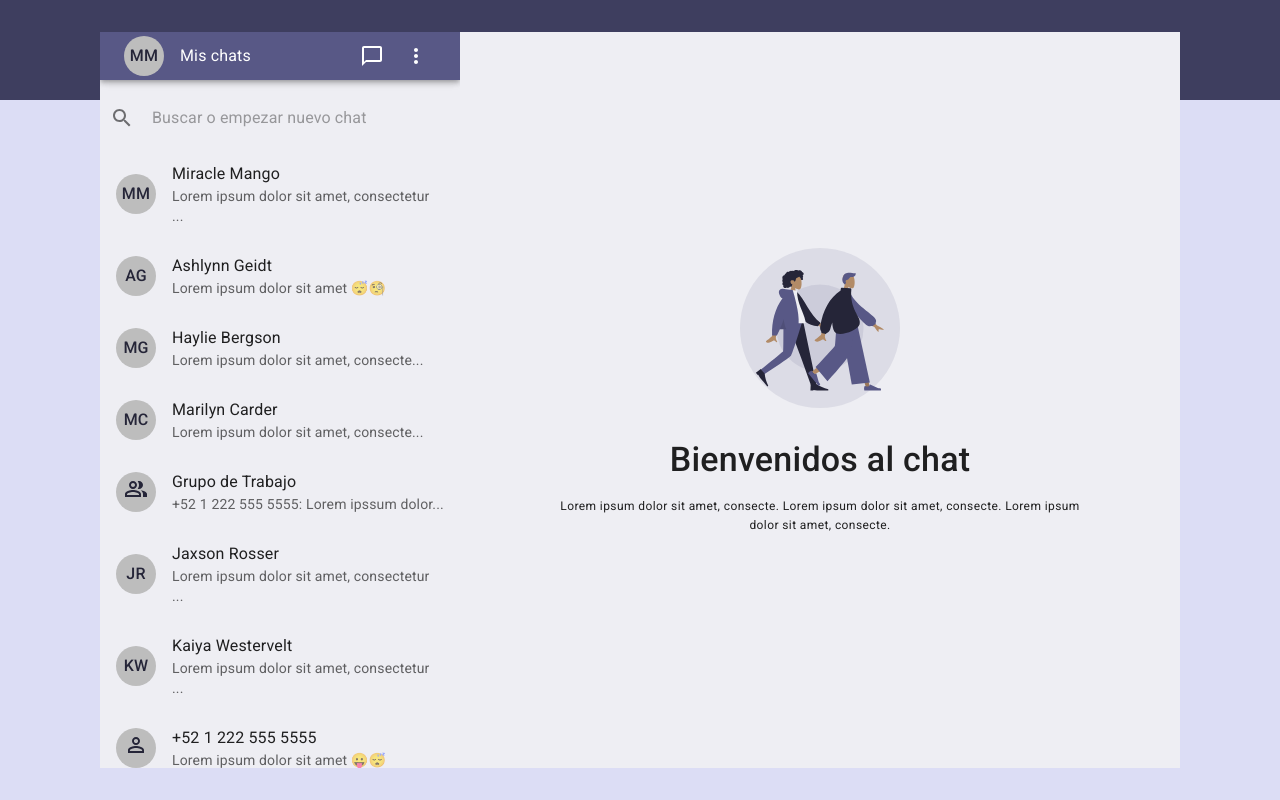
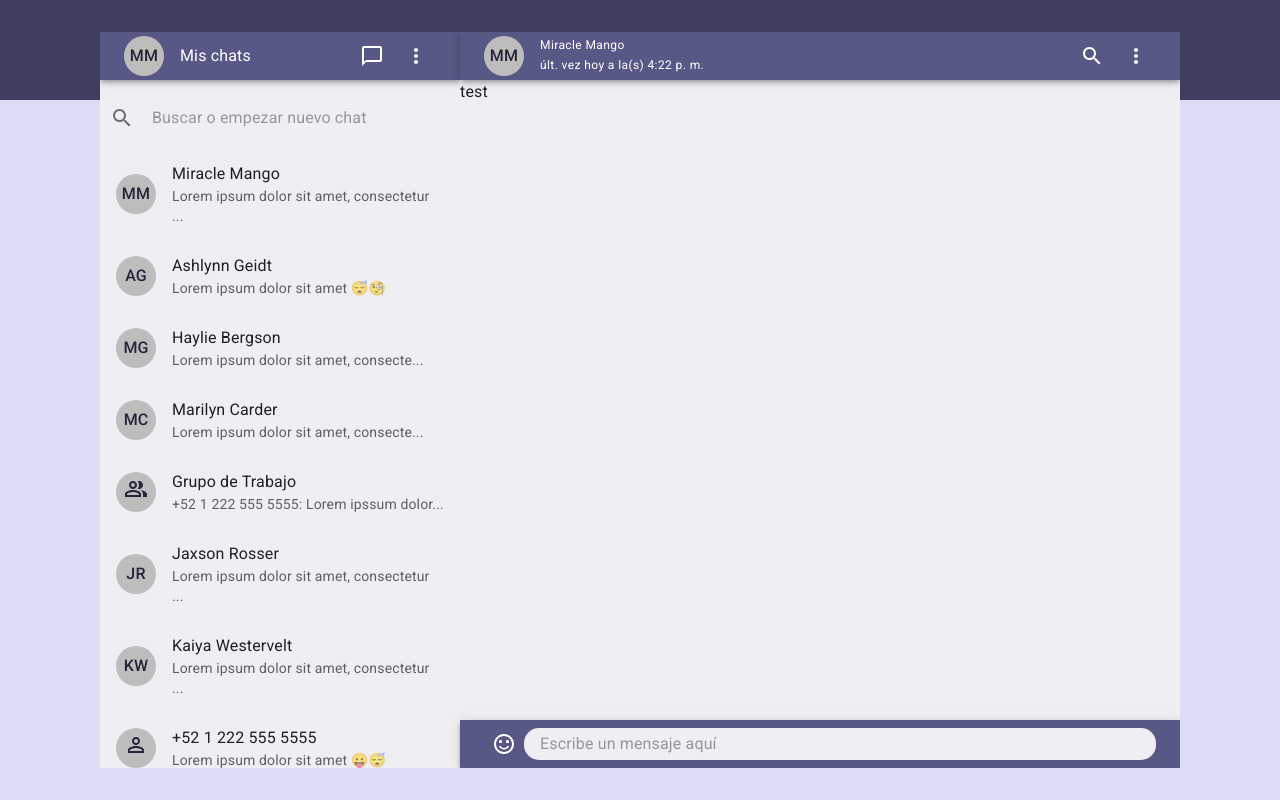
Before and after one commit to JoalbertMilano/samgreen-test, a Next.js app: page /chats in a window 1280 px wide. Built offline with nearby package versions, Linux system fonts and the light colour scheme.

Commit message:
Adding chat input

```diff
--- a/pages/chats/index.js
+++ b/pages/chats/index.js
@@ -1,26 +1,52 @@
 import { Layout } from '../../src/components/Layout'
 import { Nav } from '../../src/components/Nav'
-import { Typography, Box, Stack } from '@mui/material'
-import { ChatBubbleOutline } from '@mui/icons-material'
+import { Typography, Box, Stack, Toolbar, AppBar, IconButton } from '@mui/material'
+import { ChatBubbleOutline, Search, SentimentSatisfiedAlt } from '@mui/icons-material'
 import { SearchInput } from '../../src/components/SearchInput'
 import { ChatsList } from '../../src/components/ChatsList'
 import { WelcomeChat } from '../../src/components/WelcomeChat'
+import { ChatInput } from '../../src/components/ChatInput'
 
 export default function Chats() {
     return (
         <Layout>
             <Stack direction="row" sx={{ height: "100%"}}>
                 <Box flex={2} sx={{ overflowY: "auto" }}>
-                    <Nav icon={<ChatBubbleOutline />} avatar="MM" hideAvatar>
-                        <Typography variant="h7" color="inherit" component="div">
-                            Mis chats
-                        </Typography>
-                    </Nav>
+                    <Box sx={{ mb: 2 }}>
+                        <Nav icon={<ChatBubbleOutline />} avatar="MM" hideAvatar>
+                            <Typography variant="h7" color="inherit" component="div">
+                                Mis chats
+                            </Typography>
+                        </Nav>
+                    </Box>
                     <SearchInput placeholder="Buscar o empezar nuevo chat" ariaLabel="search chat" />
                     <ChatsList />
                 </Box>
                 <Box flex={4} sx={{ display: {xs: "none", md: "flex"} }}>
-                    <WelcomeChat />
+                    {/* <WelcomeChat /> */}
+
+                    <Stack flex={1} direction="column" sx={{ height: "100%" }}>
+                        <Nav icon={<Search />} avatar="MM" hideAvatar>
+                            <Typography variant="caption" color="inherit" component="div">
+                                Miracle Mango
+                            </Typography>
+                            <Typography variant="caption" color="inherit" component="div">
+                                últ. vez hoy a la(s) 4:22 p. m.
+                            </Typography>
+                        </Nav>
+                        <Box flex={1}>
+                            test
+                        </Box>
+                        <AppBar position="static">
+                            <Toolbar variant="dense">
+                                <IconButton color='inherit'>
+                                    <SentimentSatisfiedAlt />
+                                </IconButton>
+                                <ChatInput placeholder='Escribe un mensaje aquí' />
+                            </Toolbar>
+                        </AppBar>
+                    </Stack>
+
                 </Box>
             </Stack>
         </Layout>
--- /dev/null
+++ b/src/components/ChatInput/index.js
@@ -0,0 +1,17 @@
+import { InputBase, styled } from '@mui/material'
+
+
+export const ChatInput = ({ placeholder }) => {
+    const CustomInput = styled(InputBase)(({ theme }) => ({
+        width: "100%",
+        paddingLeft: "16px",
+        paddingRight: "16px",
+        background: theme.palette.secondary.main,
+        borderRadius: "15px"
+    }))
+
+    return (
+        <CustomInput placeholder={placeholder} />
+
+    )
+}
--- a/src/components/Nav/index.js
+++ b/src/components/Nav/index.js
@@ -1,11 +1,9 @@
-import { AppBar, Toolbar, Box, IconButton, Avatar, Typography, useTheme } from '@mui/material'
+import { AppBar, Toolbar, Box, IconButton, Avatar, Typography } from '@mui/material'
 import { MoreVert } from '@mui/icons-material'
 
 export const Nav = ({ children, icon, avatar, hideAvatar = false }) => {
-    const theme = useTheme();
-
     return (
-        <AppBar position="sticky" sx={{ mb: 2 }}>
+        <AppBar position="sticky">
             <Toolbar variant="dense">
                 <Avatar sx={{ display: { xs: hideAvatar ? 'none' : 'flex', md: "flex"} }}>
                     <Typography variant='body1' sx={{ color: '#252538', fontWeight: 500 }}>
```
